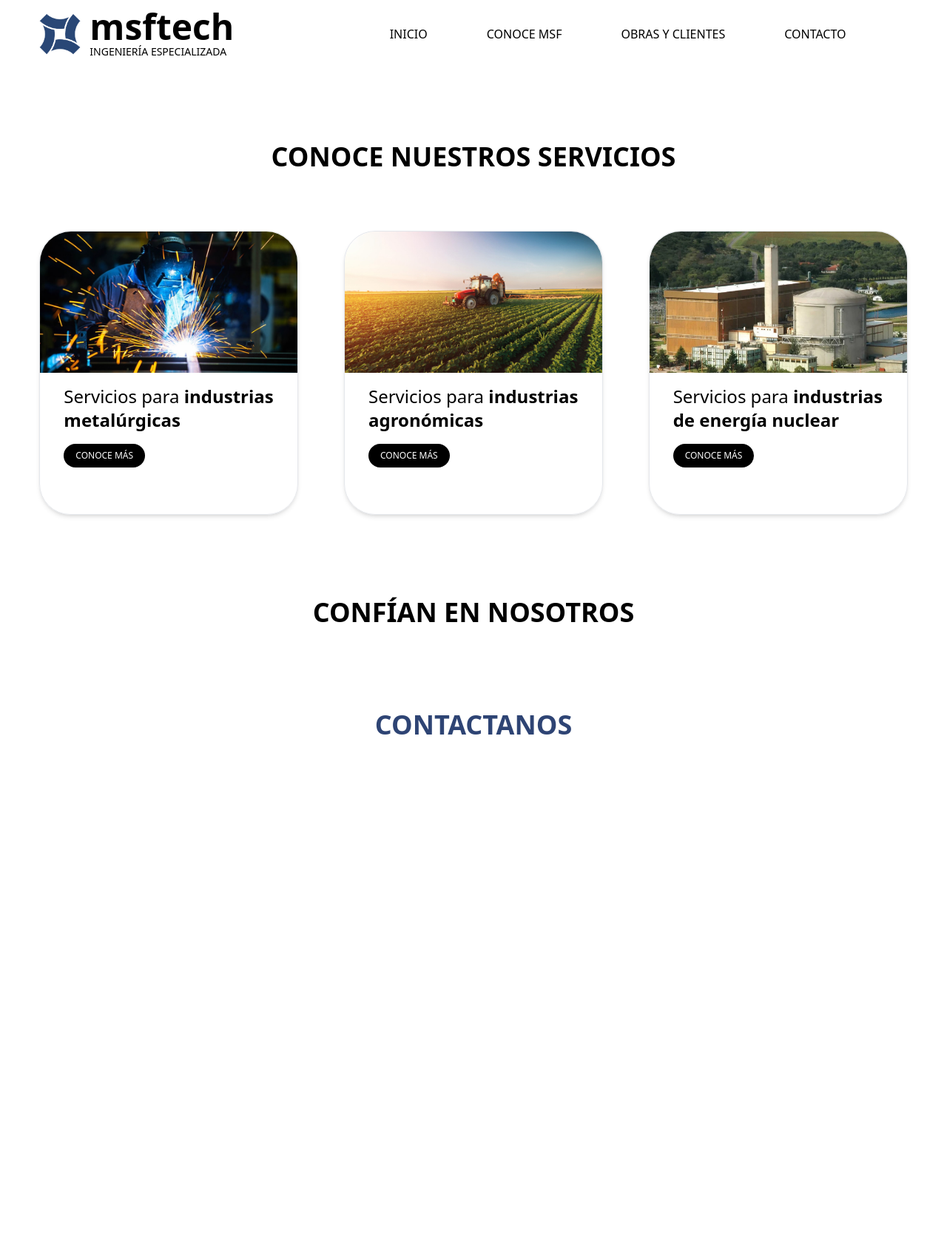
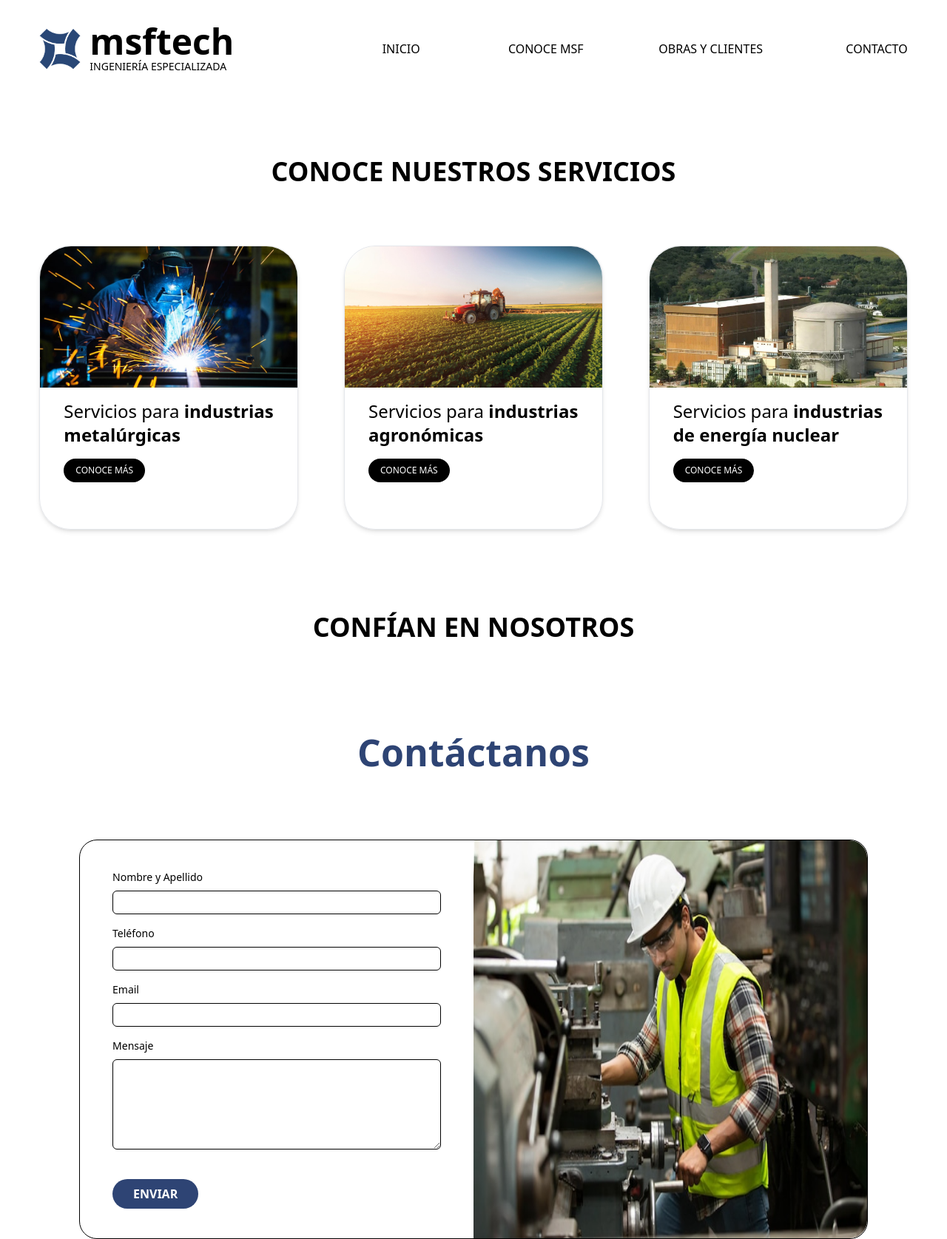
Before and after one commit to MatiasLuengo/MSF-web, a React (Vite) app: page / in a window 1280 px wide. Shown: the whole page at 74% size. Before the commit the page ends 1080 px from the top, so only its background shows below. Built offline with nearby package versions, Linux system fonts and the light colour scheme.

Commit message:
Complete form

```diff
--- a/src/Home.jsx
+++ b/src/Home.jsx
@@ -1,5 +1,5 @@
 import { ServicesList } from "./components/servicesList"
-import { Form } from "./components/Form"
+import { ContactForm } from "./components/ContactForm"
 
 function Home() {
 
@@ -8,7 +8,7 @@ function Home() {
       <h2 className="uppercase text-center text-4xl font-bold mb-20 mt-28">Conoce nuestros servicios</h2>
       <ServicesList/>
       <h2 className="uppercase text-center text-4xl font-bold mb-20 mt-28">Confían en nosotros</h2>
-      <Form/>
+      <ContactForm/>
     </>
   )
 }
--- a/src/components/Brand.jsx
+++ b/src/components/Brand.jsx
@@ -6,7 +6,7 @@ export const Brand = ({  }) => {
     return (
         <Link className="w-fit flex flex-row items-center gap-3 group" to={`/`} onClick={topFunction}>
             <img className="w-14 h-14 group-hover:animate-spin-once" src={imgLogo} alt="MSF Isotipo"></img>
-            <div className="w-60 items-center">
+            <div className="w-fit items-center">
                 <h1 className="text-5xl font-bold p-0 m-0">msftech</h1>
                 <p className="text-justify text-sm uppercase">Ingeniería especializada</p>
             </div>
--- /dev/null
+++ b/src/components/ContactForm.jsx
@@ -0,0 +1,26 @@
+import imgForm from "../assets/trabajador.png"
+
+export const ContactForm = ({  }) => {
+    return (
+        <>
+        <h2 className="text-center text-[50px] font-bold mb-20 mt-28 text-[#2e4474]">Contáctanos</h2>
+        <div className=" w-10/12 m-auto rounded-3xl border-[1px] border-black grid lg:grid-cols-2">
+            <form className=" w-10/12 m-auto rounded-3xl flex flex-col py-10" action="https://formsubmit.co/matiasluengoo95@gmail.com" method="POST">
+                    <label className="text-sm mb-2" for="Nombre">Nombre y Apellido</label>
+                    <input className="border-[1px] border-black rounded-md h-8 mb-4" type="text" name="Nombre" required />
+                    <label className="text-sm mb-2" for="Teléfono">Teléfono</label>
+                    <input className="border-[1px] border-black rounded-md h-8 mb-4" type="text" name="Teléfono"  required />
+                    <label className="text-sm mb-2" for="Email">Email</label>
+                    <input className="border-[1px] border-black rounded-md h-8 mb-4" type="email" name="Email" required />
+                    <label className="text-sm mb-2" for="Mensaje">Mensaje</label>
+                    <textarea className="border-[1px] border-black rounded-md mb-10" type="text" name="Mensaje" cols="15" rows="5" required></textarea>
+                    <input className="bg-[#2e4474] w-full xs:w-fit text-white font-semibold uppercase py-2 px-7 rounded-3xl cursor-pointer hover:scale-105" type="submit" value="Enviar" />
+                    <input type="hidden" name="_next" value="http://localhost:5173/" />
+                    <input type="hidden" name="_captcha" value="true" />
+            </form>
+            <img className=" max-lg:hidden block rounded-r-3xl w-full h-full" src={imgForm} alt="Persona trabajando en una fábrica" />
+        </div>
+
+        </>
+    );
+};
--- a/src/components/Form.jsx
+++ /dev/null
@@ -1,7 +0,0 @@
-export const Form = ({  }) => {
-    return (
-        <>
-        <h2 className="uppercase text-center text-4xl font-bold mb-20 mt-28 text-[#2e4474]">Contactanos</h2>
-        </>
-    );
-};
--- a/src/components/NavBar.jsx
+++ b/src/components/NavBar.jsx
@@ -3,20 +3,20 @@ import { Link } from "react-router-dom";
 
 export const NavBar = () => {
     return (
-    <div className="flex flex-wrap w-11/12 mx-auto my-3 h-auto items-center">
+    <div className="flex justify-between flex-wrap w-11/12 mx-auto my-8 h-auto items-center">
     <Brand></Brand>
-    <nav className=" w-8/12 h-min flex justify-end gap-x-20">
-        <Link className="hover:font-medium duration-75 h-min" to={`/`}>INICIO</Link>
-        <div className="dropdown block relative group">
-            <Link className="hover:font-medium duration-75" to={`/`}>CONOCE MSF</Link>
+    <nav className=" w-8/12 h-min grid grid-cols-autoCol">
+        <Link className="hover:font-medium duration-75 h-min m-auto" to={`/`}>INICIO</Link>
+        <div className="dropdown block relative group m-auto">
+            <Link className="hover:font-medium duration-75 m-auto mr-0" to={`/`}>CONOCE MSF</Link>
                 <div className="dropdown_content hidden group-hover:flex absolute -left-1 flex-col w-44 shadow-dropDown rounded-lg">
                     <Link className="text-sm hover:font-medium duration-75 border-b-2 border-b-gray-500 w-11/12 m-auto py-1" to={`/`}>NUESTRA HISTORIA</Link>
                     <Link className="text-sm hover:font-medium duration-75 border-b-2 border-b-gray-500 w-11/12 m-auto py-1" to={`/`}>SERVICIOS</Link>
                     <Link className="text-sm hover:font-medium duration-75 w-11/12 m-auto py-1" to={`/`}>PRODUCTOS</Link>
                 </div>
         </div>
-        <Link className="hover:font-medium duration-75" to={`/`}>OBRAS Y CLIENTES</Link>
-        <Link className="hover:font-medium duration-75" to={`/`}>CONTACTO</Link>
+        <Link className="hover:font-medium duration-75 m-auto mr-0" to={`/`}>OBRAS Y CLIENTES</Link>
+        <Link className="hover:font-medium duration-75 m-auto mr-0" to={`/`}>CONTACTO</Link>
     </nav>
     </div>
     );
--- a/src/components/Service.jsx
+++ b/src/components/Service.jsx
@@ -6,7 +6,7 @@ export const Service = ({ imgService, imgAlt, tittle, textColor, bgColor, route
             <article className="border w-[350px] h-96 rounded-[42px] shadow-md group cursor-pointer">
                 <div className="relative overflow-hidden h-1/2">
                     <img className="rounded-t-[42px]" src={imgService} alt={imgAlt} />
-                    <div class={`absolute inset-0 ${bgColor} opacity-0 group-hover:opacity-50 rounded-t-[42px]`}></div>
+                    <div className={`absolute inset-0 ${bgColor} opacity-0 group-hover:opacity-50 rounded-t-[42px]`}></div>
                 </div>
                 <h3 className="text-2xl ml-8 my-4 font-medium">Servicios para <span className={`font-bold ${textColor}`}>{tittle}</span></h3>
                 <button className={`uppercase ml-8 text-xs bg-black ${bgColor} text-white py-2 px-4 rounded-2xl`}>Conoce más</button>
--- a/tailwind.config.js
+++ b/tailwind.config.js
@@ -8,7 +8,16 @@ export default {
     /* borderRadius: {
       '4xl': '36px',
     }, */
+    screens: {
+      'xs': '550px',
+      'sm': '640px',
+      'lg': '768px',
+      'xl': '1024px',
+    },
     extend: {
+      gridTemplateColumns: {
+        'autoCol': 'repeat(auto-fit, minmax(min(150px, 100%), 1fr));',
+      },
       boxShadow: {
         'dropDown': '0px 8px 16px 0px rgba(0, 0, 0, 0.2);',
       },
```
Also changed, not shown: src/assets/trabajador.png (added).
